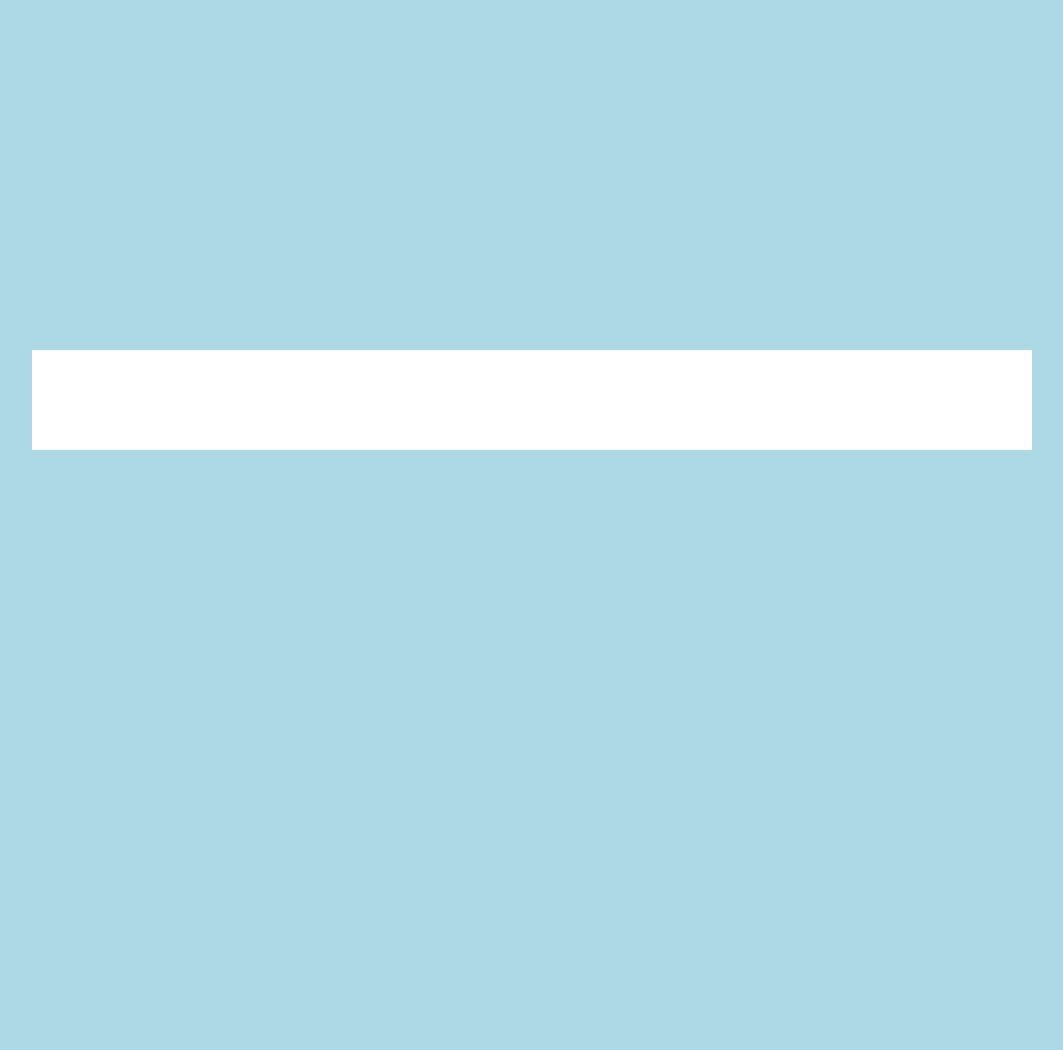
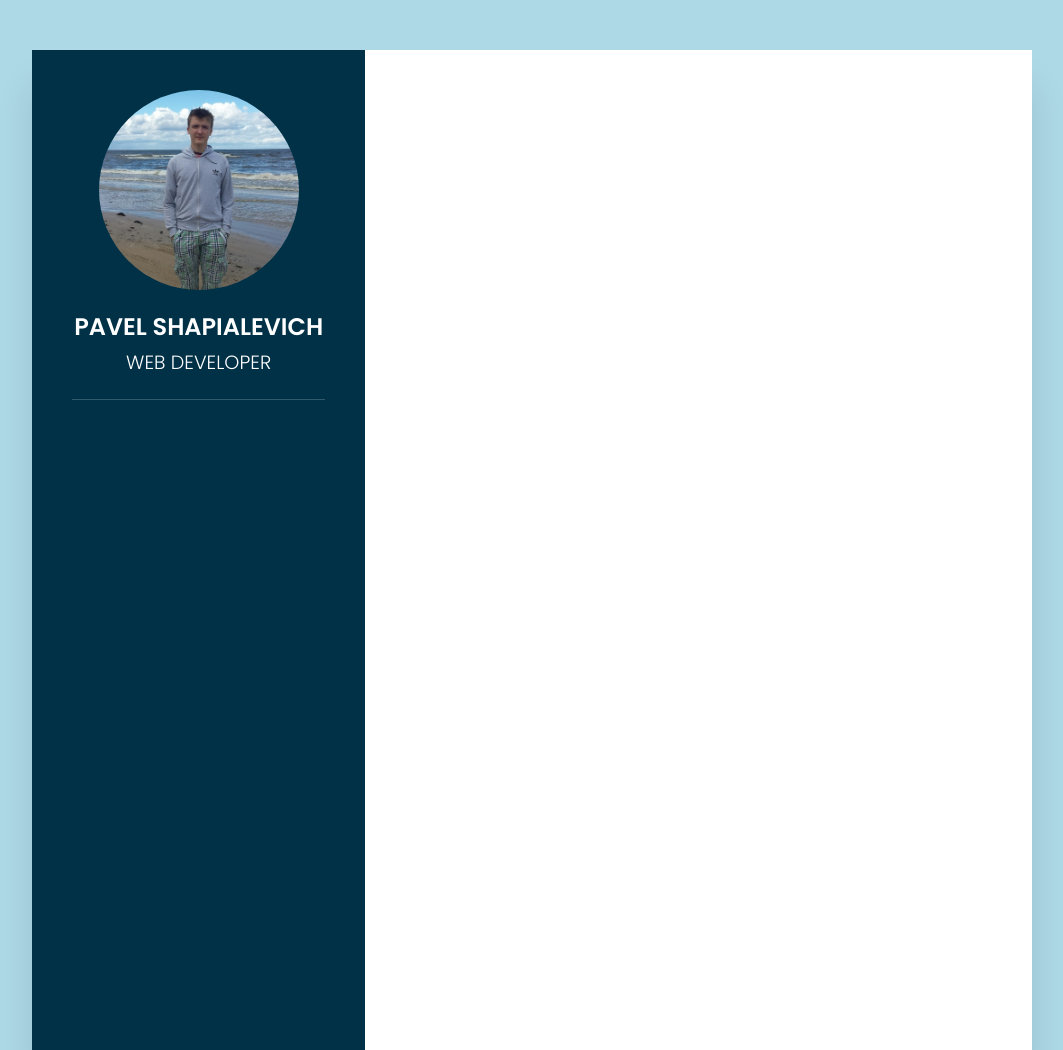
Before and after one commit to PavelShep/CV, a plain HTML site: page index.html in a window 1280 px wide. Shown: the top 1050 px of the page, without its empty margins (108-1171 px from the left). Before the commit the page ends 800 px from the top, so only its background shows below. Drawn offline with Linux system fonts and the light colour scheme.

Commit message:
add profile box

```diff
--- a/index.html
+++ b/index.html
@@ -8,7 +8,15 @@
 </head>
 <body>
   <div class="container">
-    <div class="left_Side"></div>
+    <div class="left_Side">
+      <div class="profileText">
+        <div class="imgBx">
+          <img src="img/photo.jpg" alt="photo">
+        </div>
+        <h2>Pavel Shapialevich<br><span>Web Developer</span></h2>
+      </div>
+    </div>
+
     <div class="right_Side"></div>
   </div>
 </body>
--- a/style.css
+++ b/style.css
@@ -19,6 +19,63 @@ body{
   position: relative;
   width: 100%;
   max-width: 1000px;
-  min-height: 100px;
+  min-height: 1000px;
   background: #fff;
+  margin: 50px;
+  display: grid;
+  grid-template-columns: 1fr 2fr;
+  box-shadow: 0 35px 35px rgb(0, 0, 0, 0.1);
 }
+
+.container .left_Side{
+  position: relative;
+  background: #003147;
+  padding: 40px;
+}
+
+.profileText{
+ position: relative;
+ display: flex;
+ flex-direction: column;
+ align-items: center;
+ padding-bottom: 20px;
+ border-bottom: 1px solid rgb(255, 255,255, 0.2);
+}
+
+.profileText .imgBx{
+  position: relative;
+  width: 200px;
+  height: 200px;
+  border-radius: 50%;
+  overflow: hidden;
+}
+
+.profileText .imgBx img{
+  position: absolute;
+  top: 0;
+  left: 0;
+  width: 100%;
+  height: 100%;
+  object-fit: cover;
+}
+
+.profileText h2{
+  color: #fff;
+  font-size: 1.5em;
+  margin-top: 20px;
+  text-transform: uppercase;
+  text-align: center;
+  font-weight: 600;
+  line-height: 1.4em;
+}
+
+.profileText h2 span{
+  font-size: 0.8em;
+  font-weight: 300;
+}
+
+.container .right_Side{
+  position: relative;
+  background: #fff;
+  padding: 40px;
+}
```
Also changed, not shown: img/photo.jpg (added).
